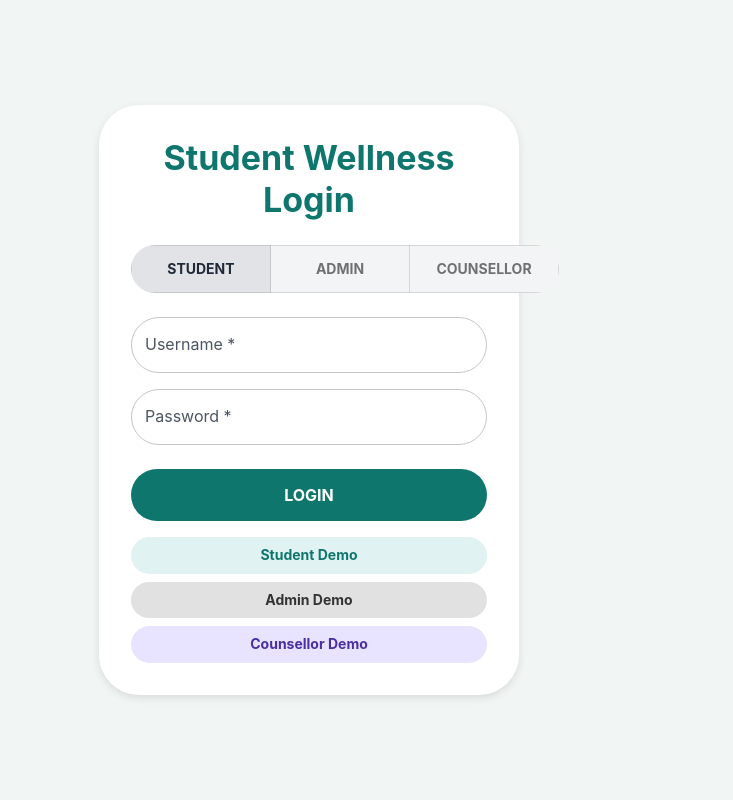
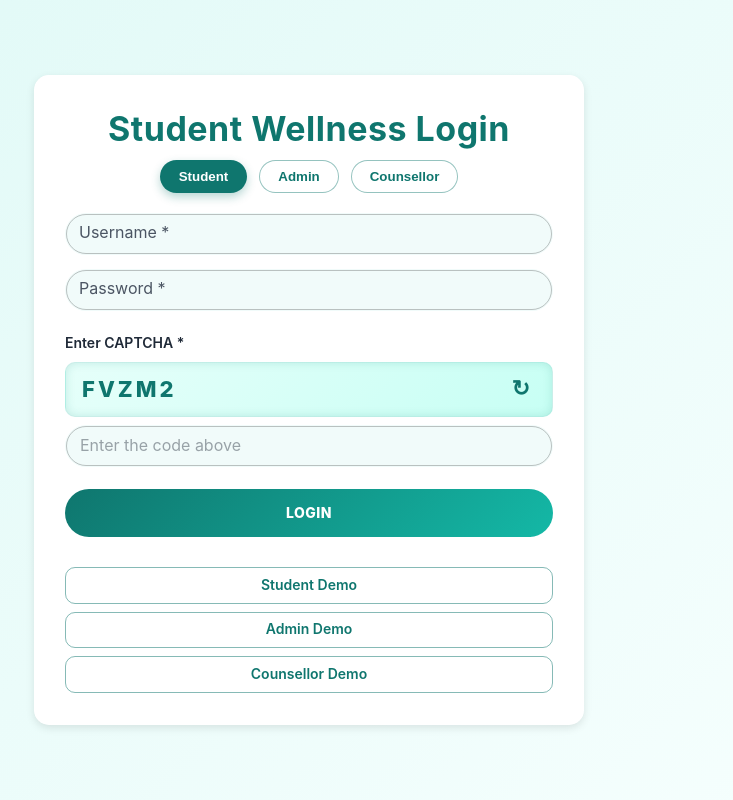
Before and after one commit to Harshi3107/student-wellness-platform, a React (Create React App) app: page / in a window 1280 px wide. Shown: the whole page, without its empty margins (331-1064 px from the left). Built offline with nearby package versions, Linux system fonts and the light colour scheme.

Commit message:
Final UI updates before deployment

```diff
--- /dev/null
+++ b/src/Pages/Login.css
@@ -0,0 +1,208 @@
+/* ---------- PAGE BACKGROUND ---------- */
+.login-page-outer {
+  min-height: 100vh;
+  display: flex;
+  align-items: center;
+  justify-content: center;
+
+  background: linear-gradient(135deg, #dff9f6 0%, #f7fffe 100%);
+  padding: 32px;
+  animation: fadeIn 0.8s ease;
+}
+
+/* ---------- GLASS CARD ---------- */
+.login-card {
+  width: 550px;
+  padding: 32px 30px;
+  border-radius: 28px;
+
+  background: rgba(255, 255, 255, 0.6);
+  backdrop-filter: blur(14px);
+  -webkit-backdrop-filter: blur(14px);
+
+  box-shadow: 0 20px 40px rgba(16, 79, 75, 0.15);
+  border: 1px solid rgba(255, 255, 255, 0.4);
+  animation: floatIn 0.7s ease;
+  transition: transform 0.2s ease, box-shadow 0.2s ease;
+}
+
+.login-card:hover {
+  transform: translateY(-4px);
+  box-shadow: 0 28px 55px rgba(16, 79, 75, 0.18);
+}
+
+/* ---------- TITLE ---------- */
+.login-title {
+  text-align: center;
+  color: #0f766e;
+  font-weight: 800;
+  font-size: 28px;
+  letter-spacing: 0.5px;
+  margin-bottom: 10px;
+}
+
+/* ---------- TABS ---------- */
+.role-tabs {
+  margin: 8px 0 12px 0;
+  border-radius: 18px;
+  background: rgba(255, 255, 255, 0.55);
+  padding: 6px;
+}
+
+.role-tabs .MuiTab-root {
+  text-transform: none;
+  font-weight: 700;
+  min-width: 140px;
+  border-radius: 14px;
+  transition: 0.25s ease;
+}
+
+.role-tabs .MuiTab-root.Mui-selected {
+  background: #0f766e;
+  color: white !important;
+  box-shadow: 0 4px 10px rgba(15, 118, 110, 0.3);
+}
+
+/* ---------- FORM ---------- */
+.login-form {
+  margin-top: 12px;
+  display: flex;
+  flex-direction: column;
+  gap: 14px;
+}
+
+/* ---------- INPUT FIELDS ---------- */
+.login-input .MuiInputBase-root {
+  border-radius: 22px !important;
+  background: #f1fbfa !important;
+  transition: 0.25s ease;
+  border: 1px solid transparent;
+}
+
+.login-input .MuiInputBase-root:hover {
+  border: 1px solid #0f766e60;
+}
+
+.login-input .MuiInputBase-root.Mui-focused {
+  border: 1px solid #0f766e;
+  background: white;
+}
+
+/* ---------- LOGIN BUTTON ---------- */
+.login-button {
+  border-radius: 25px !important;
+  background: linear-gradient(135deg, #0f766e, #14b8a6) !important;
+  padding: 12px 20px !important;
+  color: #fff !important;
+  font-weight: 800 !important;
+  letter-spacing: 0.5px;
+  box-shadow: 0 4px 14px rgba(15, 118, 110, 0.25);
+  transition: 0.3s ease;
+}
+
+.login-button:hover {
+  background: linear-gradient(135deg, #159a8b, #10b39c) !important;
+  transform: translateY(-1px);
+}
+
+/* ---------- DEMO BUTTONS ---------- */
+.login-card .MuiButton-root.MuiOutlinedButton-root {
+  border-radius: 20px;
+  text-transform: none;
+  border-color: #0f766e99;
+  color: #0f766e;
+  font-weight: 600;
+}
+
+.login-card .MuiButton-root.MuiOutlinedButton-root:hover {
+  background: #e1faf6;
+  border-color: #0f766e;
+}
+
+.login-card .MuiButton-root.MuiTextButton-root {
+  text-transform: none;
+  color: #6b7280;
+  font-weight: 500;
+}
+
+/* ---------- CAPTCHA ---------- */
+.captcha-box {
+  background: linear-gradient(135deg, #e6fffa, #c7fff4);
+  padding: 10px 16px;
+  border-radius: 10px;
+  display: flex;
+  align-items: center;
+  justify-content: space-between;
+  font-weight: 800;
+  font-size: 22px;
+  color: #0f766e;
+  letter-spacing: 3px;
+  user-select: none;
+  border: 1px solid #0f766e20;
+  box-shadow: inset 0 0 10px rgba(15, 118, 110, 0.15);
+}
+
+.captcha-refresh {
+  border: none;
+  background: none;
+  font-size: 22px;
+  cursor: pointer;
+  color: #0f766e;
+  font-weight: 800;
+  transition: 0.2s ease;
+}
+
+.captcha-refresh:hover {
+  transform: scale(1.2) rotate(10deg);
+}
+
+/* ---------- ANIMATIONS ---------- */
+@keyframes fadeIn {
+  0% { opacity: 0; }
+  100% { opacity: 1; }
+}
+
+@keyframes floatIn {
+  0% { opacity: 0; transform: translateY(15px) scale(0.97); }
+  100% { opacity: 1; transform: translateY(0) scale(1); }
+}
+
+/* ---------- RESPONSIVE ---------- */
+@media (max-width: 720px) {
+  .login-card {
+    width: 92%;
+    padding: 22px;
+  }
+  .role-tabs .MuiTab-root {
+    min-width: 90px;
+    font-size: 13px;
+  }
+}
+/* NEW ROLE SELECTOR */
+.role-selector {
+  display: flex;
+  justify-content: center;
+  gap: 12px;
+  margin: 10px 0 20px 0;
+}
+
+.role-btn {
+  padding: 8px 18px;
+  border-radius: 20px;
+  border: 1px solid #0f766e70;
+  background: white;
+  cursor: pointer;
+  font-weight: 600;
+  color: #0f766e;
+  transition: 0.25s ease;
+}
+
+.role-btn:hover {
+  background: #e8fdf9;
+}
+
+.active-role {
+  background: #0f766e !important;
+  color: white !important;
+  box-shadow: 0 4px 10px rgba(15, 118, 110, 0.3);
+}
--- a/src/Pages/Login.jsx
+++ b/src/Pages/Login.jsx
@@ -1,192 +1,206 @@
-import React, { useState } from "react";
+import React, { useEffect, useState } from "react";
 import {
   Box,
+  Paper,
+  Typography,
+  TextField,
   Button,
-  TextField,
-  ToggleButton,
-  ToggleButtonGroup,
-  Typography,
-  Paper,
+  Stack,
 } from "@mui/material";
+import "../Pages/Login.css";
 
-const Login = () => {
-  const [role, setRole] = useState("student");
-  const [username, setUsername] = useState("");
-  const [password, setPassword] = useState("");
+export default function Login() {
+  const CACHE_KEY = "swell_login_cache_v1";
 
-  const handleRoleChange = (event, newRole) => {
-    if (newRole !== null) setRole(newRole);
-  };
+  // Load cache
+  const initial = (() => {
+    try {
+      const raw = localStorage.getItem(CACHE_KEY);
+      if (raw) return JSON.parse(raw);
+    } catch {}
+    return { role: "student", username: "", password: "" };
+  })();
 
-  // Demo Logins
-  const handleStudentDemo = () => {
+  const [role, setRole] = useState(initial.role || "student");
+  const [username, setUsername] = useState(initial.username || "");
+  const [password, setPassword] = useState(initial.password || "");
+  const [busy, setBusy] = useState(false);
+
+  // CAPTCHA states
+  const [captcha, setCaptcha] = useState("");
+  const [captchaInput, setCaptchaInput] = useState("");
+
+  // Save cache
+  useEffect(() => {
+    try {
+      const payload = { role, username, password };
+      localStorage.setItem(CACHE_KEY, JSON.stringify(payload));
+    } catch {}
+  }, [role, username, password]);
+
+  // Generate CAPTCHA
+  function generateCaptcha() {
+    const chars = "ABCDEFGHJKLMNPQRSTUVWXYZ23456789";
+    let code = "";
+    for (let i = 0; i < 5; i++) {
+      code += chars[Math.floor(Math.random() * chars.length)];
+    }
+    setCaptcha(code);
+  }
+
+  useEffect(() => {
+    generateCaptcha();
+  }, []);
+
+  function fillDemo(roleKey) {
+    if (roleKey === "student") {
       setRole("student");
-    setUsername("student123");
-    setPassword("studentpass");
-  };
+      setUsername("student@wellness.com");
+      setPassword("student123");
+    } else if (roleKey === "admin") {
+      setRole("admin");
+      setUsername("admin@wellness.com");
+      setPassword("admin123");
+    } else if (roleKey === "counsellor") {
+      setRole("counsellor");
+      setUsername("counsellor@wellness.com");
+      setPassword("counsellor123");
+    }
+    generateCaptcha();
+    setCaptchaInput("");
+  }
 
-  const handleAdminDemo = () => {
-    setRole("admin");
-    setUsername("adminuser");
-    setPassword("adminpass");
-  };
+  function onSubmit(e) {
+    e.preventDefault();
 
-  const handleCounsellorDemo = () => {
-    setRole("counsellor");
-    setUsername("counsellor1");
-    setPassword("counsellorpass");
-  };
-
-  const handleLogin = () => {
-    if (!username || !password) {
-      alert("Please enter username and password");
+    if (captchaInput.trim().toUpperCase() !== captcha.toUpperCase()) {
+      alert("Incorrect CAPTCHA. Try again.");
+      generateCaptcha();
+      setCaptchaInput("");
       return;
     }
 
-    localStorage.setItem("userRole", role);
+    if (!username.trim() || !password) {
+      alert("Please enter username & password.");
+      return;
+    }
 
-    if (role === "student") {
-      window.location.href = "/student-dashboard";
-    } else if (role === "admin") {
-      window.location.href = "/admin-dashboard";
-    } else if (role === "counsellor") {
-      localStorage.setItem("counsellorName", username);
-      window.location.href = "/counsellor-dashboard";
+    setBusy(true);
+    setTimeout(() => {
+      setBusy(false);
+      alert(`Logged in as ${role}`);
+    }, 700);
   }
-  };
 
   return (
-    <Box
-      sx={{
-        minHeight: "100vh",
-        display: "flex",
-        justifyContent: "center",
-        alignItems: "center",
-        backgroundColor: "#f1f5f4",
-        p: 2,
-      }}
-    >
-      <Paper
-        elevation={6}
-        sx={{
-          width: 420,
-          borderRadius: 4,
-          p: 4,
-          textAlign: "center",
-        }}
-      >
-        <Typography
-          variant="h4"
-          sx={{ mb: 3, color: "#0f766e", fontWeight: "bold" }}
-        >
+    <Box className="login-page-outer">
+      <Paper elevation={6} className="login-card">
+        <Typography variant="h4" className="login-title">
           Student Wellness Login
         </Typography>
 
-        <ToggleButtonGroup
-          value={role}
-          exclusive
-          onChange={handleRoleChange}
-          sx={{
-            mb: 3,
-            borderRadius: 4,
-            overflow: "hidden",
-            backgroundColor: "#f3f4f6",
-          }}
+        {/* ROLE SELECTOR */}
+        <div className="role-selector">
+          <button
+            className={`role-btn ${role === "student" ? "active-role" : ""}`}
+            onClick={() => setRole("student")}
+            type="button"
           >
-          <ToggleButton value="student" sx={{ width: 140, fontWeight: "bold" }}>
-            STUDENT
-          </ToggleButton>
-          <ToggleButton value="admin" sx={{ width: 140, fontWeight: "bold" }}>
-            ADMIN
-          </ToggleButton>
-          <ToggleButton
-            value="counsellor"
-            sx={{ width: 150, fontWeight: "bold" }}
+            Student
+          </button>
+
+          <button
+            className={`role-btn ${role === "admin" ? "active-role" : ""}`}
+            onClick={() => setRole("admin")}
+            type="button"
           >
-            COUNSELLOR
-          </ToggleButton>
-        </ToggleButtonGroup>
+            Admin
+          </button>
 
+          <button
+            className={`role-btn ${role === "counsellor" ? "active-role" : ""}`}
+            onClick={() => setRole("counsellor")}
+            type="button"
+          >
+            Counsellor
+          </button>
+        </div>
+
+        <form className="login-form" onSubmit={onSubmit}>
           <TextField
             label="Username *"
-          variant="outlined"
-          fullWidth
             value={username}
             onChange={(e) => setUsername(e.target.value)}
-          sx={{ mb: 2, "& .MuiOutlinedInput-root": { borderRadius: 3 } }}
+            fullWidth
+            size="small"
+            className="login-input"
           />
 
           <TextField
             label="Password *"
             type="password"
-          variant="outlined"
-          fullWidth
             value={password}
             onChange={(e) => setPassword(e.target.value)}
-          sx={{ mb: 3, "& .MuiOutlinedInput-root": { borderRadius: 3 } }}
+            fullWidth
+            size="small"
+            className="login-input"
           />
 
-        <Button
-          fullWidth
-          onClick={handleLogin}
-          sx={{
-            backgroundColor: "#0f766e",
-            paddingY: 1.5,
-            borderRadius: 3,
-            fontSize: "1rem",
-            fontWeight: "bold",
-            color: "#fff",
-            "&:hover": { backgroundColor: "#0d5e58" },
-            mb: 2,
+          {/* CAPTCHA */}
+          <Stack spacing={1} sx={{ mt: 1 }}>
+            <Typography sx={{ fontWeight: 600, fontSize: "14px" }}>
+              Enter CAPTCHA *
+            </Typography>
+
+            <Box className="captcha-box">
+              <span className="captcha-text">{captcha}</span>
+              <button
+                type="button"
+                className="captcha-refresh"
+                onClick={() => {
+                  generateCaptcha();
+                  setCaptchaInput("");
                 }}
               >
-          LOGIN
+                ↻
+              </button>
+            </Box>
+
+            <TextField
+              placeholder="Enter the code above"
+              value={captchaInput}
+              onChange={(e) => setCaptchaInput(e.target.value)}
+              fullWidth
+              size="small"
+              className="login-input"
+            />
+          </Stack>
+
+          <Button
+            variant="contained"
+            type="submit"
+            fullWidth
+            disabled={busy}
+            className="login-button"
+            sx={{ mt: 1 }}
+          >
+            {busy ? "Please wait..." : "LOGIN"}
           </Button>
 
-        {/* Demo Buttons */}
-        <Box sx={{ display: "flex", flexDirection: "column", gap: 1 }}>
-          <Button
-            onClick={handleStudentDemo}
-            sx={{
-              backgroundColor: "#e0f2f1",
-              color: "#0f766e",
-              borderRadius: 2,
-              fontWeight: "bold",
-              "&:hover": { backgroundColor: "#c6e7e4" },
-            }}
-          >
+          {/* DEMO BUTTONS */}
+          <Stack spacing={1} sx={{ mt: 2 }}>
+            <Button variant="outlined" onClick={() => fillDemo("student")}>
               Student Demo
             </Button>
-
-          <Button
-            onClick={handleAdminDemo}
-            sx={{
-              backgroundColor: "#e1e1e1",
-              color: "#333",
-              borderRadius: 2,
-              fontWeight: "bold",
-              "&:hover": { backgroundColor: "#d6d6d6" },
-            }}
-          >
+            <Button variant="outlined" onClick={() => fillDemo("admin")}>
               Admin Demo
             </Button>
-
-          <Button
-            onClick={handleCounsellorDemo}
-            sx={{
-              backgroundColor: "#e8e4ff",
-              color: "#4a2ea3",
-              borderRadius: 2,
-              fontWeight: "bold",
-              "&:hover": { backgroundColor: "#d9d3ff" },
-            }}
-          >
+            <Button variant="outlined" onClick={() => fillDemo("counsellor")}>
               Counsellor Demo
             </Button>
-        </Box>
+          </Stack>
+        </form>
       </Paper>
     </Box>
   );
-};
-
-export default Login;
+}
```
Lines whose indentation alone changed are shown as unchanged.
